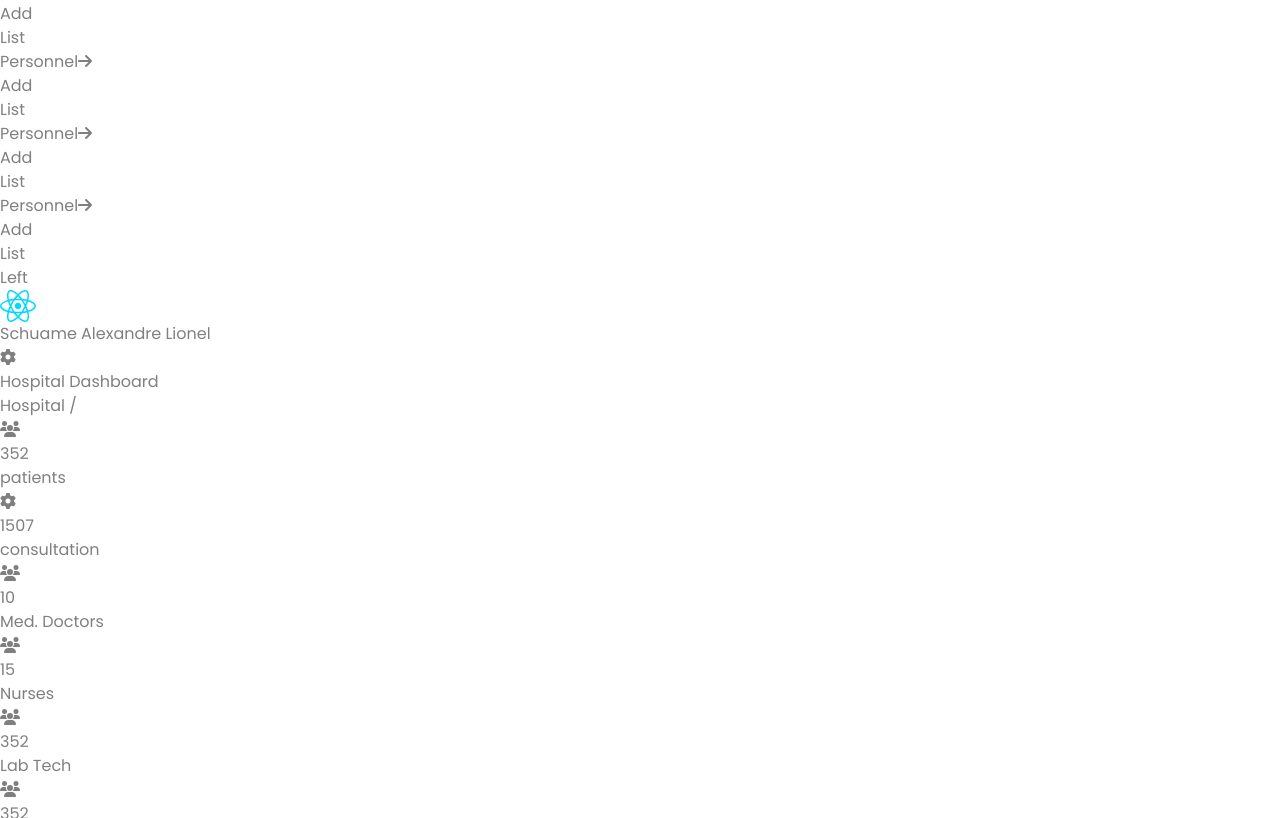
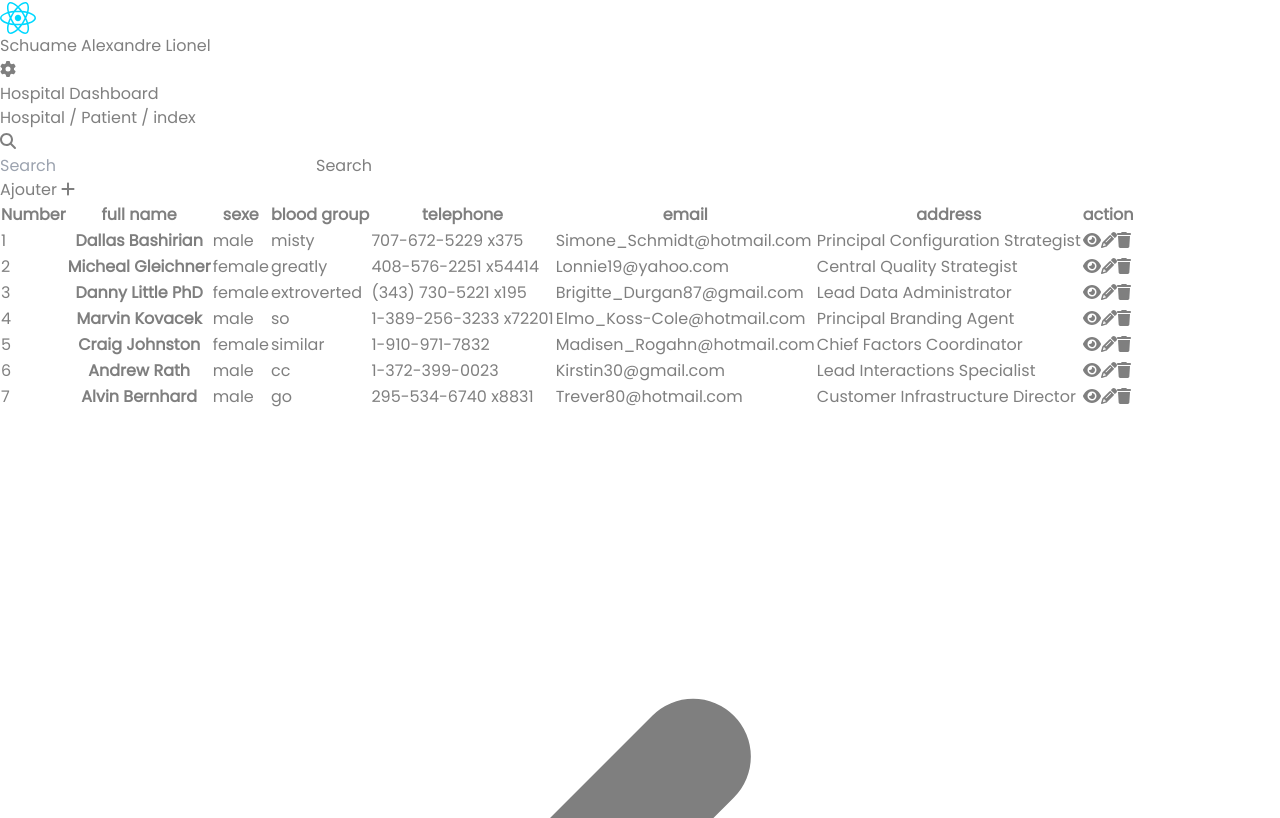
Before and after one commit to alessandrini11/hospiface_front, a React (Vite) app: page / in a window 1280 px wide. Shown: the part 822-1640 px from the top of the page. Built offline with nearby package versions, Linux system fonts and the light colour scheme.

Commit message:
patient index page done

```diff
--- a/src/App.jsx
+++ b/src/App.jsx
@@ -1,12 +1,12 @@
 import { useState } from 'react'
-import Home from './pages/Home'
+import Index from './pages/patient'
 
 function App() {
   const [count, setCount] = useState(0)
 
   return (
     <>
-      <Home></Home>
+      <Index/>
     </>
   )
 }
--- a/src/components/Container.jsx
+++ b/src/components/Container.jsx
@@ -2,7 +2,7 @@ import React from 'react'
 
 const Container = (props) => {
   return (
-    <div className="w-11/12 mx-auto">
+    <div style={{width: '95%'}} className="mx-auto">
         {props.children}
     </div>
   )
--- a/src/components/Layout.jsx
+++ b/src/components/Layout.jsx
@@ -7,7 +7,7 @@ import MenuItem from './MenuItem'
 const Layout = (props) => {
   return (
     <div className="grid grid-cols-7">
-        <div className="col-span-1 shadow-md shadow-black">
+        <div style={{minHeight: '100vh'}} className="col-span-1 shadow-md shadow-black z-10">
             <div className="py-4 bg-teal-600 text-white">
                 <Container>
                   <div className="">
@@ -31,12 +31,6 @@ const Layout = (props) => {
                     <MenuItem title="Rooms" links={[{url: '/personnel/add', name: 'Add'}, {url: '/personnel/list', name: 'List'}]} />
                     <MenuItem title="Personnel" links={[{url: '/personnel/add', name: 'Add'}, {url: '/personnel/list', name: 'List'}]} />
                     <MenuItem title="Personnel" links={[{url: '/personnel/add', name: 'Add'}, {url: '/personnel/list', name: 'List'}]} />
-                    <MenuItem title="Personnel" links={[{url: '/personnel/add', name: 'Add'}, {url: '/personnel/list', name: 'List'}]} />
-                    <MenuItem title="Personnel" links={[{url: '/personnel/add', name: 'Add'}, {url: '/personnel/list', name: 'List'}]} />
-                    <MenuItem title="Personnel" links={[{url: '/personnel/add', name: 'Add'}, {url: '/personnel/list', name: 'List'}]} />
-                    <MenuItem title="Personnel" links={[{url: '/personnel/add', name: 'Add'}, {url: '/personnel/list', name: 'List'}]} />
-                    <MenuItem title="Personnel" links={[{url: '/personnel/add', name: 'Add'}, {url: '/personnel/list', name: 'List'}]} />
-                    <MenuItem title="Personnel" links={[{url: '/personnel/add', name: 'Add'}, {url: '/personnel/list', name: 'List'}]} />
                   </ul>
                 </div>
               </div>
@@ -44,8 +38,8 @@ const Layout = (props) => {
         </div>
         <div className="col-span-6">
             <Header></Header>
-            <Navigation></Navigation>
-            <main className="bg-[#dff0ff] py-10">
+            <Navigation page={props.page} sub_page={props.sub_page}></Navigation>
+            <main className="bg-gray-100 py-10">
               <Container>
                 {props.children}
               </Container>
--- a/src/components/Navigation.jsx
+++ b/src/components/Navigation.jsx
@@ -1,13 +1,13 @@
 import React from 'react'
 import Container from './Container'
 
-const Navigation = () => {
+const Navigation = ({page, sub_page}) => {
   return (
     <div>
         <Container>
             <div className="flex justify-between py-2">
                 <div className="">Hospital Dashboard</div>
-                <div className="">Hospital /</div>
+                <div className="">Hospital / {page && <span className="">{page}</span>} {sub_page && <span className="">/ {sub_page}</span>} </div>
             </div>
         </Container>
     </div>
--- /dev/null
+++ b/src/components/Pagination.jsx
@@ -0,0 +1,33 @@
+import React from 'react'
+
+const Pagination = ({actual_page, total_page}) => {
+    const links = []
+    for (let index = 1; index <= total_page; index++) {
+        const active_link = 'z-10 px-3 py-2 leading-tight text-blue-600 border border-blue-300 bg-blue-50 hover:bg-blue-100 hover:text-blue-700'
+        const non_active_link = 'px-3 py-2 leading-tight text-gray-500 bg-white border border-gray-300 hover:bg-gray-100 hover:text-gray-700'
+        links.push(<li key={index}>
+            <a href="#" className={actual_page === index ? active_link: non_active_link}>{index}</a>
+        </li>)
+    }
+  return (
+    <nav aria-label="Page navigation example">
+        <ul className="inline-flex items-center -space-x-px">
+            <li>
+                <a href="#" className="block px-3 py-2 ml-0 leading-tight text-gray-500 bg-white border border-gray-300 rounded-l-lg hover:bg-gray-100 hover:text-gray-700 dark:bg-gray-800 dark:border-gray-700 dark:text-gray-400 dark:hover:bg-gray-700 dark:hover:text-white">
+                    <span className="sr-only">Previous</span>
+                    <svg aria-hidden="true" className="w-5 h-5" fill="currentColor" viewBox="0 0 20 20" xmlns="http://www.w3.org/2000/svg"><path fillRule="evenodd" d="M12.707 5.293a1 1 0 010 1.414L9.414 10l3.293 3.293a1 1 0 01-1.414 1.414l-4-4a1 1 0 010-1.414l4-4a1 1 0 011.414 0z" clipRule="evenodd"></path></svg>
+                </a>
+            </li>
+            {links}
+            <li>
+                <a href="#" className="block px-3 py-2 leading-tight text-gray-500 bg-white border border-gray-300 rounded-r-lg hover:bg-gray-100 hover:text-gray-700 dark:bg-gray-800 dark:border-gray-700 dark:text-gray-400 dark:hover:bg-gray-700 dark:hover:text-white">
+                    <span className="sr-only">Next</span>
+                    <svg aria-hidden="true" className="w-5 h-5" fill="currentColor" viewBox="0 0 20 20" xmlns="http://www.w3.org/2000/svg"><path fillRule="evenodd" d="M7.293 14.707a1 1 0 010-1.414L10.586 10 7.293 6.707a1 1 0 011.414-1.414l4 4a1 1 0 010 1.414l-4 4a1 1 0 01-1.414 0z" clipRule="evenodd"></path></svg>
+                </a>
+            </li>
+        </ul>
+    </nav>
+  )
+}
+
+export default Pagination
--- /dev/null
+++ b/src/components/SearchForm.jsx
@@ -0,0 +1,20 @@
+import { faSearch } from '@fortawesome/free-solid-svg-icons'
+import { FontAwesomeIcon } from '@fortawesome/react-fontawesome'
+import React from 'react'
+
+const SearchForm = () => {
+  return (
+    <form>
+        <label htmlFor="default-search" className="mb-2 text-sm font-medium text-gray-900 sr-only dark:text-white">Search</label>
+        <div className="relative">
+            <div className="absolute inset-y-0 left-0 flex items-center pl-3 pointer-events-none">
+                <FontAwesomeIcon icon={faSearch} />
+            </div>
+            <input type="search" name='query' className="block w-full p-4 pl-10 text-sm text-gray-900 border border-gray-300 rounded-lg bg-gray-50 focus:outline-none focus:border-blue-500" placeholder="Search" required/>
+            <button type="submit" className="text-white absolute right-2.5 bottom-2.5 bg-blue-700 hover:bg-blue-800 focus:ring-4 focus:outline-none focus:ring-blue-300 font-medium rounded-lg text-sm px-4 py-2 ">Search</button>
+        </div>
+    </form>
+  )
+}
+
+export default SearchForm
--- /dev/null
+++ b/src/components/Table.jsx
@@ -0,0 +1,68 @@
+import React from 'react'
+import Pagination from './Pagination'
+import { FontAwesomeIcon } from '@fortawesome/react-fontawesome'
+import { faEye, faPencil, faTrash } from '@fortawesome/free-solid-svg-icons'
+
+const Table = ({table_head, entities, pagination}) => {
+
+    return (
+        <div className="relative overflow-x-auto">
+            <table className="w-full text-sm text-left text-gray-500 dark:text-gray-400">
+                <thead className="text-xs text-gray-700 uppercase bg-gray-50 dark:bg-gray-700 dark:text-gray-400">
+                    <tr>
+                        <th scope="col" className="px-6 py-3">Number</th>
+                        {table_head.map((head, index) => (
+                            <th key={index} className="px-6 py-3">
+                                {head}
+                            </th>
+                        ))
+                        }
+                    </tr>
+                </thead>
+                <tbody>
+                    {entities.map((entity, index) => (
+                    <tr key={index} className="bg-white border-b dark:bg-gray-800 dark:border-gray-700">
+                        <td className="px-3 py-2">{index + 1}</td>
+                        <th scope="row" className="px-6 py-4 font-medium text-gray-900 whitespace-nowrap">
+                            {entity.fullName}
+                        </th>
+                        <td className="px-6 py-4">
+                            {entity.gender}
+                        </td>
+                        <td className="px-6 py-4">
+                            {entity.blood_group}
+                        </td>
+                        <td className="px-6 py-4">
+                            {entity.telephone}
+                        </td>
+                        <td className="px-6 py-4">
+                            {entity.email}
+                        </td>
+                        <td className="px-6 py-4">
+                            {entity.adress}
+                        </td>
+                        <td className="px-6 py-4">
+                            <div className="flex gap-3">
+                                <a href="#" className="transition-all hover:scale-150">
+                                    <FontAwesomeIcon icon={faEye}/>
+                                </a>
+                                <a href="#" className="transition-all hover:scale-150">
+                                    <FontAwesomeIcon icon={faPencil}/>
+                                </a>
+                                <a href="#" className="transition-all hover:scale-150">
+                                    <FontAwesomeIcon icon={faTrash}/>
+                                </a>
+                            </div>
+                        </td>
+                    </tr>
+                    ))}
+                </tbody>
+            </table>
+            <div className="py-4">
+                <Pagination actual_page={pagination.actual_Page} total_page={pagination.total_Page}/>
+            </div>
+        </div>
+    )
+}
+
+export default Table
--- /dev/null
+++ b/src/pages/patient/index.jsx
@@ -0,0 +1,63 @@
+import React, { Component } from 'react'
+import Layout from '../../components/Layout'
+import CardContainer from '../../components/Cards/CardContainer'
+import { FontAwesomeIcon } from '@fortawesome/react-fontawesome'
+import { faPlus, faSearch } from '@fortawesome/free-solid-svg-icons'
+import Table from '../../components/Table'
+import SearchForm from '../../components/SearchForm'
+import {faker} from '@faker-js/faker'
+export default class index extends Component {
+    constructor(props){
+        super(props)
+        this.state = {
+            table_head: [],
+            entity: [],
+            pagination: {},
+            loading: true
+        }
+    }
+    componentDidMount(){
+        const table_head = ['full name', 'sexe', 'blood group', 'telephone', 'email', 'address', 'action']
+        const entity = table_head.map(() => (
+            {
+                fullName: faker.person.fullName({sex: 'male'}),
+                gender: faker.person.sex(),
+                blood_group: faker.word.sample({length: 2}),
+                telephone: faker.phone.number(),
+                email: faker.internet.email({allowSpecialCharacters: false}),
+                adress: faker.person.jobTitle()
+            }
+        ))
+        const pagination = {actual_Page: 3, total_Page: 10}
+        this.setState({
+            pagination,
+            entity,
+            table_head,
+            loading: false
+        })
+    }
+    render() {
+        const data = this.state.loading ?
+        <div className="">
+            Loading
+        </div> :
+        <Table table_head={this.state.table_head} entities={this.state.entity} pagination={this.state.pagination}/>
+        return (
+        <Layout page="Patient" sub_page="index">
+            <CardContainer>
+                <div className="">
+                    <div className="flex justify-between items-center py-4">
+                        <div className="flex">
+                            <SearchForm/>
+                        </div>
+                        <p className="">
+                            <a href="" className="inline-block text-green-700 bg-green-300 focus:ring-4 font-medium rounded-lg text-sm px-5 py-2.5 mr-2 mb-2 focus:outline-none">Ajouter <FontAwesomeIcon icon={faPlus}/></a>
+                        </p>
+                    </div>
+                    {data}
+                </div>
+            </CardContainer>
+        </Layout>
+        )
+    }
+}
```
